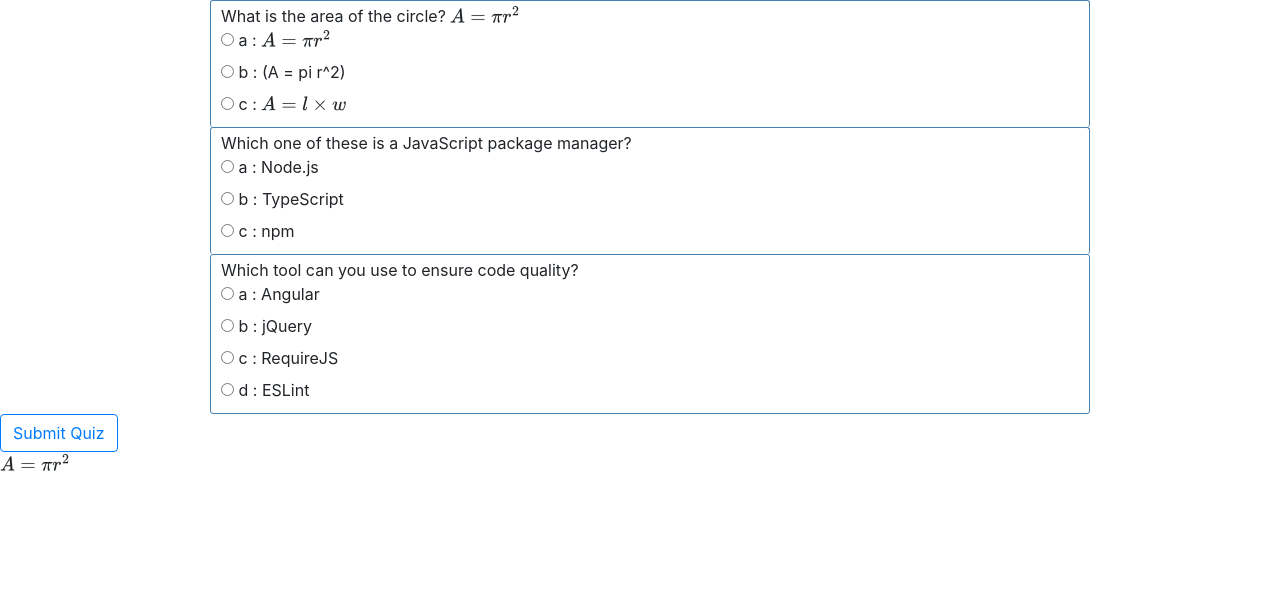
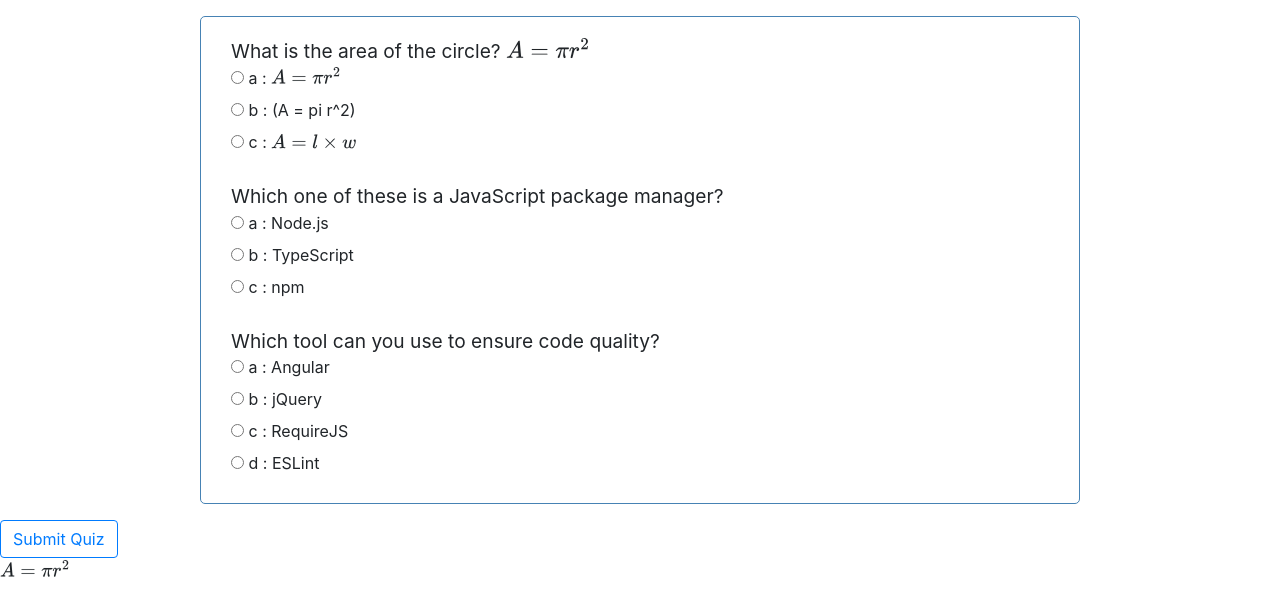
Before and after one commit to vilmarcabanero/jsquiz, a plain HTML site: page index.html in a window 1280 px wide. Drawn offline with nearby package versions, Linux system fonts and the light colour scheme.

Commit message:
Styled the quiz container

```diff
--- a/script.js
+++ b/script.js
@@ -47,8 +47,8 @@
 		for (letter in currentQuestion.answers) {
 			// ...add an HTML radio button
 			answers.push(
-				`<label>
-            <input type="radio" class="radio" name="question${questionNumber}" value="${letter}">
+				`<label class="label">
+            <input type="radio" name="question${questionNumber}" value="${letter}">
             ${letter} :
             ${currentQuestion.answers[letter]}
           </label> <br/>`
--- a/style.css
+++ b/style.css
@@ -4,11 +4,9 @@
 }
 
 .item {
-  border: 1px solid steelblue;
-  padding: 3px 10px;
+  padding: 10px 10px;
   margin: 0 10px;
   width: 100%;
-  border-radius: 3px 3px 3px 3px;
 }
 
 .item:not(:last-child) {
@@ -17,10 +15,24 @@
 
 #quiz {
   width: 55rem;
+  margin-top: 1rem;
+  margin-bottom: 1rem;
   margin-left: auto;
   margin-right: auto;
+  padding: 10px;
+  border: 1px solid steelblue;
+  border-radius: 5px;
 }
 
-.radio {
-  padding-right: 100%;
+.question {
+  font-size: 1.2rem;
 }
+
+.label {
+  width: 100%;
+  cursor: pointer;
+}
+
+.label:hover {
+  font-weight: 500;
+}
```
Also changed, not shown: index.html (+1 -0 lines).
